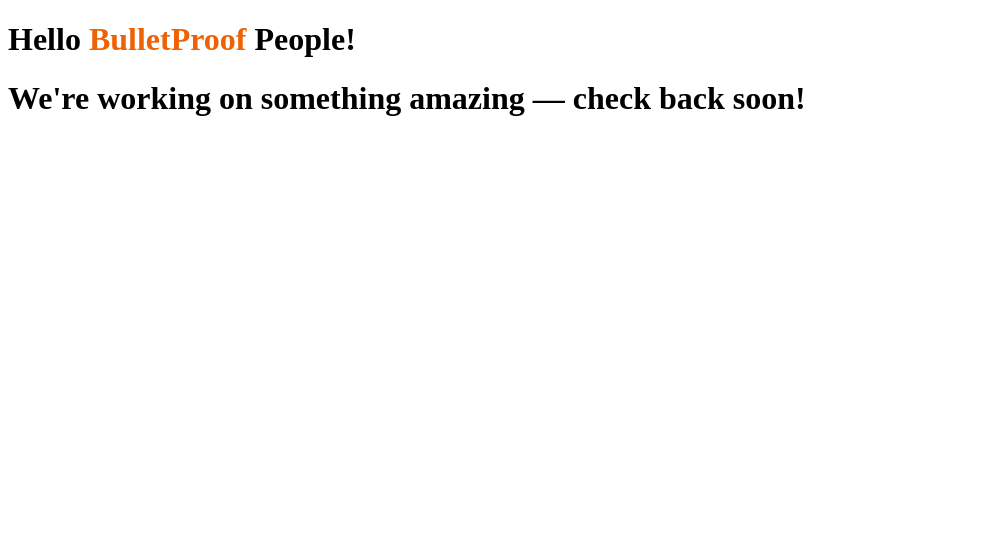
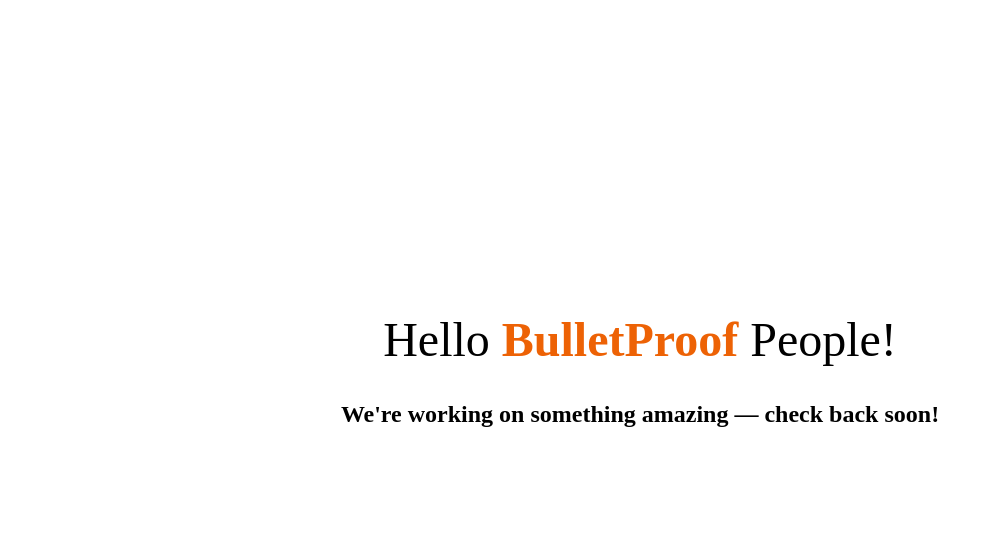
Before and after one commit to meshtheme/bulletproof, a plain HTML site: page index.html in a window 1280 px wide. Shown: the whole page, without its empty margins (0-993 px from the left). Drawn offline with Linux system fonts and the light colour scheme.

Commit message:
new edit

```diff
--- a/index.html
+++ b/index.html
@@ -3,9 +3,38 @@
     <head>
         <meta charset="utf-8" />
         <meta name="viewport" content="width=device-width, initial-scale=1, shrink-to-fit=no" />
+        <style>
+            body{
+                height: 100vh;
+                overflow: hidden;
+                background: #fff;
+            }
+            .container{
+                display: flex;
+                justify-content: center;
+                align-items: center;
+                height: 100vh;
+                color: black;
+            }
+            h1{
+                font-size: 48px;
+                font-style: normal;
+                font-weight: 400;
+                line-height: 1.2;
+                text-align: center;
+            }
+            h2{
+                text-align: center;
+            }
+        </style>
     </head>
     <body>
-    <h1>Hello <strong style="color: #ed6205;">BulletProof</strong> People! </h1>
-    <h1>We're working on something amazing — check back soon! </h1>
+        <div class="container">
+            <div class="inner">
+                <h1>Hello <strong style="color: #ed6205;">BulletProof</strong> People! </h1>
+                <h2>We're working on something amazing — check back soon! </h2>
+                <br /><br /><br /><br /><br />
+            </div>
+        </div>
     </body>
 </html>
```
